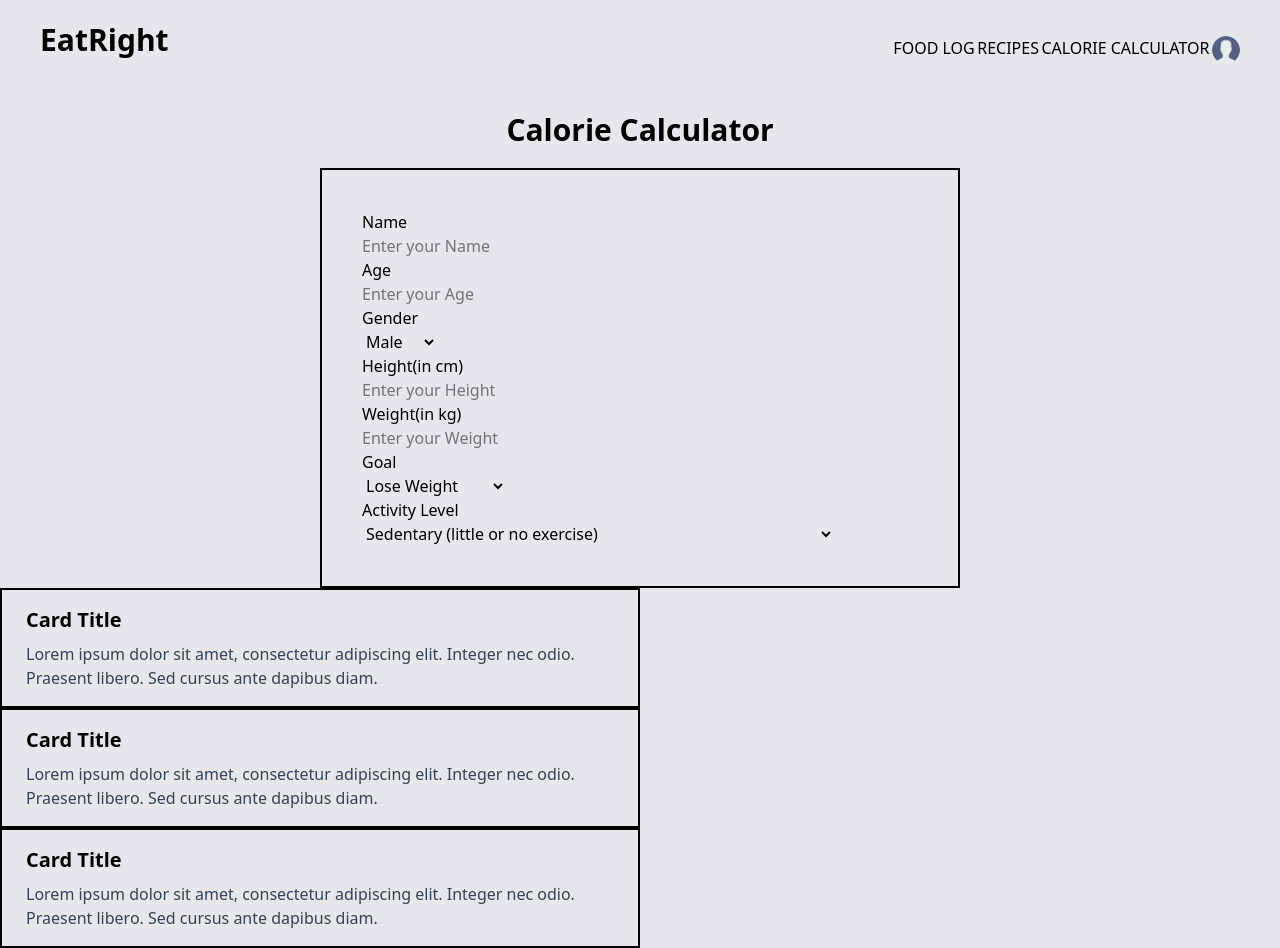
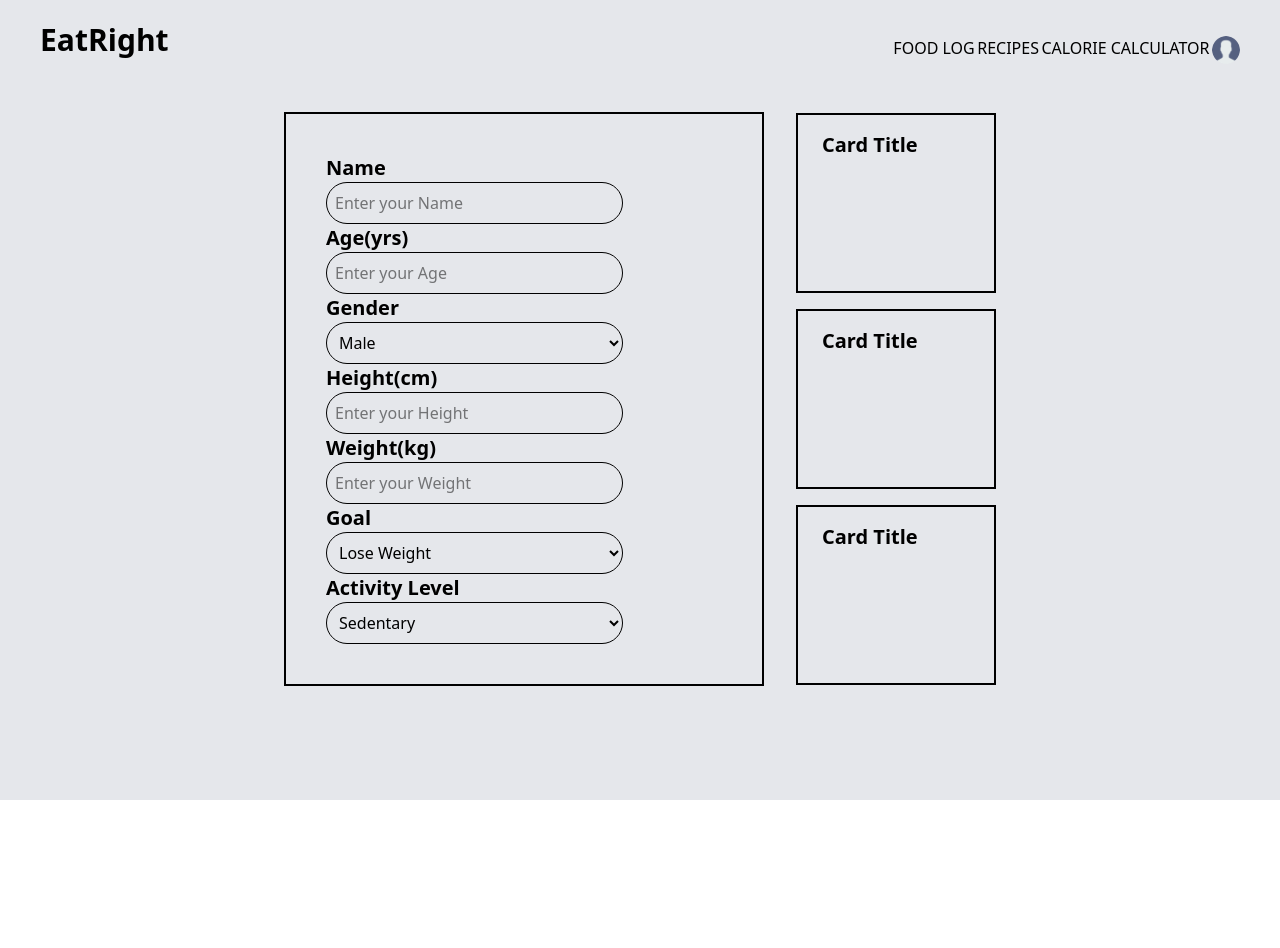
Before and after one commit to preethipatil175/EatRight, a React app in the folder frontend/: page /CalorieCalculator in a window 1280 px wide. After the commit the page ends 800 px from the top, so only its background shows below. Built offline with nearby package versions, Linux system fonts and the light colour scheme; the HTML template or start-up script is replaced by a standard one.

Commit message:
new changes

```diff
--- a/frontend/src/pages/CalorieCalculator.tsx
+++ b/frontend/src/pages/CalorieCalculator.tsx
@@ -4,84 +4,86 @@ const CalorieCalculator = () => {
   return (
     <div className="min-h-screen bg-gray-200">
       <NavBar />
-      <div>
-        <h1 className="text-3xl font-bold text-center mt-8">
-          Calorie Calculator
-        </h1>
-        <div className="container border-2 border-black p-10 w-1/2 mt-5 mx-auto">
+      <div className="flex justify-center items-center gap-8 px-60 mt-8">
+        {/* LEFT: FORM */}
+        <div className="border-2 border-black w-3/5 p-10">
           <div>
-            <p>Name</p>
-            <input type="text" placeholder="Enter your Name" />
+            <p className="font-bold text-xl">Name</p>
+            <input
+              className="border-1 border-black w-3/4 rounded-3xl p-2"
+              type="text"
+              placeholder="Enter your Name"
+            />
           </div>
+
           <div>
-            <p>Age</p>
-            <input type="text" placeholder="Enter your Age" />
+            <p className="font-bold text-xl">Age(yrs)</p>
+            <input
+              className="border-1 border-black w-3/4 rounded-3xl p-2"
+              type="text"
+              placeholder="Enter your Age"
+            />
           </div>
+
           <div>
-            <p>Gender</p>
-            <select>
+            <p className="font-bold text-xl">Gender</p>
+            <select className="border-1 border-black w-3/4 rounded-3xl p-2">
               <option value="male">Male</option>
               <option value="female">Female</option>
             </select>
           </div>
+
           <div>
-            <p>Height(in cm)</p>
-            <input type="text" placeholder="Enter your Height" />
+            <p className="font-bold text-xl">Height(cm)</p>
+            <input
+              className="border-1 border-black w-3/4 rounded-3xl p-2"
+              type="text"
+              placeholder="Enter your Height"
+            />
           </div>
+
           <div>
-            <p>Weight(in kg)</p>
-            <input type="text" placeholder="Enter your Weight" />
+            <p className="font-bold text-xl">Weight(kg)</p>
+            <input
+              className="border-1 border-black w-3/4 rounded-3xl p-2"
+              type="text"
+              placeholder="Enter your Weight"
+            />
           </div>
+
           <div>
-            <p>Goal</p>
-            <select>
+            <p className="font-bold text-xl">Goal</p>
+            <select className="border-1 border-black w-3/4 rounded-3xl p-2">
               <option value="lose">Lose Weight</option>
               <option value="maintain">Maintain Weight</option>
               <option value="gain">Gain Weight</option>
             </select>
           </div>
+
           <div>
-            <p>Activity Level</p>
-            <select>
-              <option value="sedentary">
-                Sedentary (little or no exercise)
-              </option>
-              <option value="light">
-                Lightly Active (light exercise/sports 1-3 days/week)
-              </option>
-              <option value="moderate">
-                Moderately Active (moderate exercise/sports 3-5 days/week)
-              </option>
-              <option value="active">
-                Active (hard exercise/sports 6-7 days/week)
-              </option>
-              <option value="veryActive">
-                Very Active (very hard exercise/sports & physical job)
-              </option>
+            <p className="font-bold text-xl">Activity Level</p>
+            <select className="border-1 border-black w-3/4 rounded-3xl p-2">
+              <option value="sedentary">Sedentary</option>
+              <option value="light">Lightly Active</option>
+              <option value="moderate">Moderately Active</option>
+              <option value="active">Active</option>
+              <option value="veryActive">Very Active</option>
             </select>
           </div>
         </div>
-        <div>
-          <div className="px-6 py-4 h-30 w-1/2 border-2 border-black">
-            <div className="font-bold text-xl mb-2 ">Card Title</div>
-            <p className="text-gray-700 text-base">
-              Lorem ipsum dolor sit amet, consectetur adipiscing elit. Integer
-              nec odio. Praesent libero. Sed cursus ante dapibus diam.
-            </p>
+
+        {/* RIGHT: CARDS */}
+        <div className="flex flex-col gap-4 w-1/4">
+          <div className="px-6 py-4 h-45 border-2 border-black">
+            <div className="font-bold text-xl mb-2">Card Title</div>
           </div>
-          <div className="px-6 py-4 h-30 w-1/2 border-2 border-black">
+
+          <div className="px-6 py-4 h-45 border-2 border-black">
             <div className="font-bold text-xl mb-2">Card Title</div>
-            <p className="text-gray-700 text-base">
-              Lorem ipsum dolor sit amet, consectetur adipiscing elit. Integer
-              nec odio. Praesent libero. Sed cursus ante dapibus diam.
-            </p>
           </div>
-          <div className="px-6 py-4 h-30 w-1/2 border-2 border-black">
+
+          <div className="px-6 py-4 h-45 border-2 border-black">
             <div className="font-bold text-xl mb-2">Card Title</div>
-            <p className="text-gray-700 text-base">
-              Lorem ipsum dolor sit amet, consectetur adipiscing elit. Integer
-              nec odio. Praesent libero. Sed cursus ante dapibus diam.
-            </p>
           </div>
         </div>
       </div>
```
